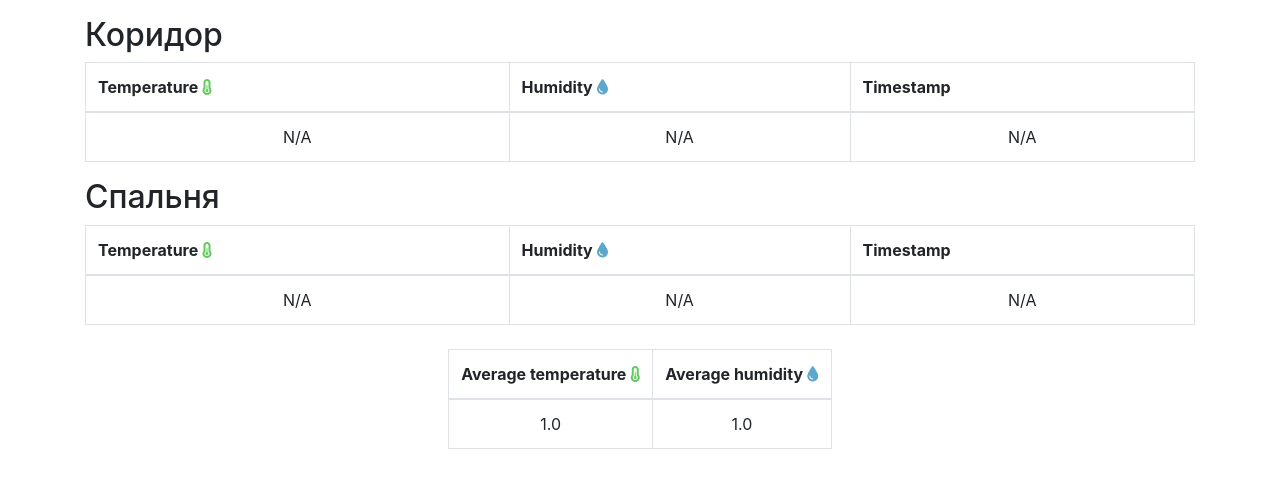
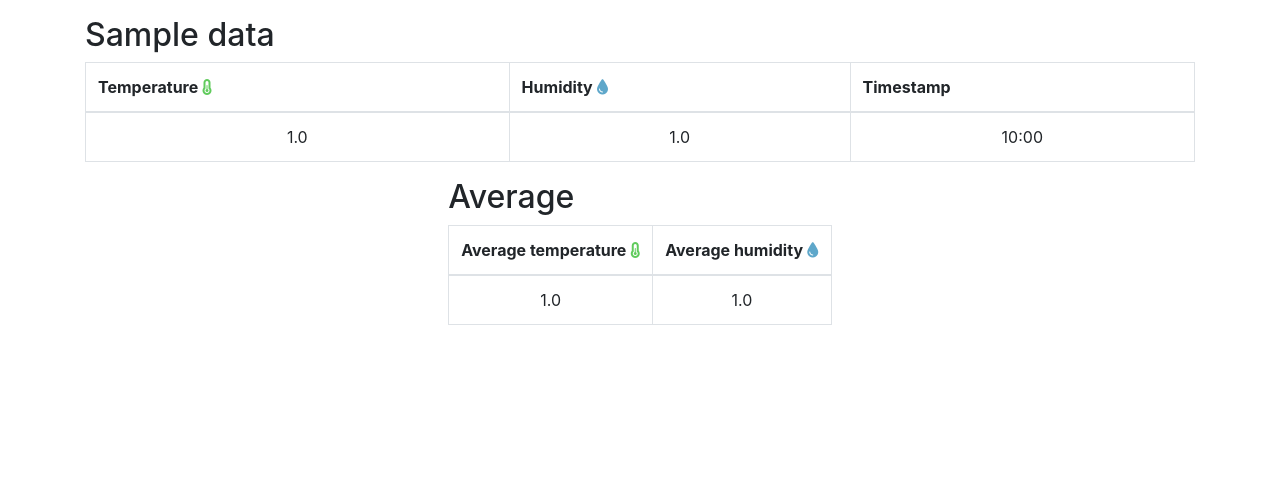
Before and after one commit to rivsgremxry/raspberry-esp8266, a Flask app: page / in a window 1280 px wide. Shown: the top 488 px of the page. Run offline with Flask 3, Linux system fonts and the light colour scheme; tables that the repository leaves empty hold one stand-in row (values such as "Sample post"); parts of the project's set-up code (start-up, migrations or seed data) failed here and were passed over; some libraries are stand-ins or nearby versions.

Commit message:
Template adaptation

```diff
--- a/flask_esp8266_app/templates/index.html
+++ b/flask_esp8266_app/templates/index.html
@@ -14,40 +14,12 @@
 
 <body>
     <div class="container mt-3">
+        {% for sensor_data in sensor_data_list %}
             <div>
-            <div>
-                <h2>Коридор</h2>
+                <h2>{{ sensor_data['name'] }}</h2>
                 <table class="table table-bordered">
                     <thead>
                         <tr>
-                            <!-- <th class="mb-2">ID</th> -->
-                            <!-- <th class="mb-2">Name</th> -->
-                            <th class="mb-2">Temperature <i class="fas fa-thermometer-half" style="color: #60cb5c;"></i>
-                            </th>
-                            <th class="mb-2">Humidity <i class="fas fa-tint" style="color: #5ea7ca;"></i></th>
-                            <th class="mb-2">Timestamp</th>
-                        </tr>
-                    </thead>
-                    <tbody style="text-align: center;">
-                        <tr>
-                            <!-- <td>{{ latest_data_esp8266_1.id if latest_data_esp8266_1 else 'N/A' }}</td> -->
-                            <!-- <td>{{ latest_data_esp8266_1.name if latest_data_esp8266_1 else 'N/A' }}</td> -->
-                            <td>{{ latest_data_esp8266_1.temperature if latest_data_esp8266_1 else 'N/A' }}</td>
-                            <td>{{ latest_data_esp8266_1.humidity if latest_data_esp8266_1 else 'N/A' }}</td>
-                            <td>{{ latest_data_esp8266_1.timestamp.strftime('%H:%M') if latest_data_esp8266_1 and
-                                latest_data_esp8266_1.timestamp else 'N/A' }}</td>
-                        </tr>
-                    </tbody>
-                </table>
-            </div>
-
-            <div>
-                <h2>Спальня</h2>
-                <table class="table table-bordered">
-                    <thead>
-                        <tr>
-                            <!-- <th>ID</th> -->
-                            <!-- <th>Name</th> -->
                             <th>Temperature <i class="fas fa-thermometer-half" style="color: #60cb5c;"></i></th>
                             <th>Humidity <i class="fas fa-tint" style="color: #5ea7ca;"></i></th>
                             <th>Timestamp</th>
@@ -55,25 +27,22 @@
                     </thead>
                     <tbody style="text-align: center;">
                         <tr>
-                            <!-- <td>{{ latest_data_esp8266_2.id if latest_data_esp8266_2 else 'N/A' }}</td> -->
-                            <!-- <td>{{ latest_data_esp8266_2.name if latest_data_esp8266_2 else 'N/A' }}</td> -->
-                            <td>{{ latest_data_esp8266_2.temperature if latest_data_esp8266_2 else 'N/A' }}</td>
-                            <td>{{ latest_data_esp8266_2.humidity if latest_data_esp8266_2 else 'N/A' }}</td>
-                            <td>{{ latest_data_esp8266_2.timestamp.strftime('%H:%M') if latest_data_esp8266_2 and
-                                latest_data_esp8266_2.timestamp else 'N/A' }}</td>
+                            <td>{{ sensor_data['temperature']|default('N/A') }}</td>
+                            <td>{{ sensor_data['humidity']|default('N/A') }}</td>
+                            <td>{{ sensor_data['timestamp'] }}</td>
                         </tr>
                     </tbody>
                 </table>
             </div>
+        {% endfor %}
 
         <div style="display: flex; justify-content: space-around;">
             <div>
-                    <h2></h2>
+                <h2>Average</h2>
                 <table class="table table-bordered">
                     <thead>
                         <tr>
-                                <th>Average temperature <i class="fas fa-thermometer-half" style="color: #60cb5c;"></i>
-                                </th>
+                            <th>Average temperature <i class="fas fa-thermometer-half" style="color: #60cb5c;"></i></th>
                             <th>Average humidity <i class="fas fa-tint" style="color: #5ea7ca;"></i></th>
                         </tr>
                     </thead>
@@ -86,8 +55,6 @@
         </div>
 
     </div>
-    </div>
-
 </body>
 
 </html>
```
Lines whose indentation alone changed are shown as unchanged.
